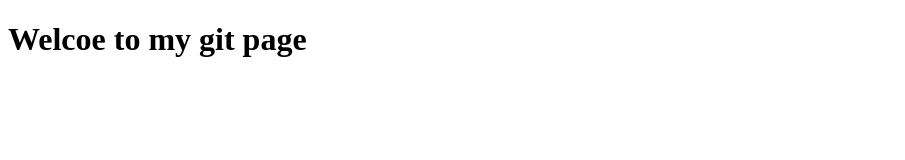
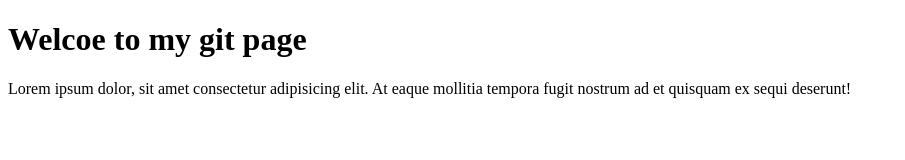
Before and after one commit to aryaw05/belajar-github-pertama-kaliiii, a plain HTML site: page index.html in a window 1280 px wide. Shown: the whole page, without its empty margins (0-905 px from the left). Drawn offline with Linux system fonts and the light colour scheme.

Commit message:
menambahkan isi paragraph

```diff
--- a/index.html
+++ b/index.html
@@ -8,10 +8,12 @@
 </head>
 <body>
     <h1>Welcoe to my git page</h1>
+    <p>Lorem ipsum dolor, sit amet consectetur adipisicing elit. At eaque mollitia tempora fugit nostrum ad et quisquam ex sequi deserunt!</p>
     <script>
         const FirstName = `ARYA`;
 
         alert(`Nama Saya : ${FirstName}`);
     </script>
+
 </body>
 </html>
```
